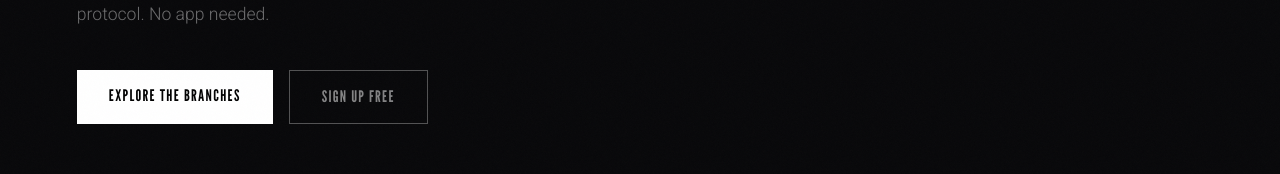
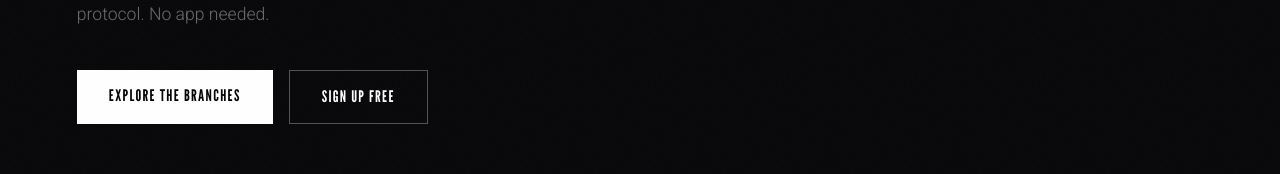
Before and after one commit to claudiokurath/sor7ed-new, a Next.js app: page / in a window 1280 px wide. Shown: the part 513-687 px from the top of the page. Built offline with nearby package versions, Linux system fonts and the light colour scheme; a web font is replaced by a local one.

Commit message:
fix: homepage buttons white

```diff
--- a/src/app/page.tsx
+++ b/src/app/page.tsx
@@ -70,7 +70,7 @@ export default function HomePage() {
             <Link href="#branches" style={{ display: 'inline-block', background: '#ffffff', color: '#000', fontFamily: 'League Gothic, sans-serif', fontSize: '1rem', letterSpacing: '0.08em', textTransform: 'uppercase', padding: '0.9rem 2rem', textDecoration: 'none' }}>
               Explore the branches
             </Link>
-            <Link href="/signup" style={{ display: 'inline-block', background: 'transparent', color: 'rgba(255,255,255,0.5)', fontFamily: 'League Gothic, sans-serif', fontSize: '1rem', letterSpacing: '0.08em', textTransform: 'uppercase', padding: '0.9rem 2rem', border: '1px solid rgba(255,255,255,0.3)', textDecoration: 'none' }}>
+            <Link href="/signup" style={{ display: 'inline-block', background: 'transparent', color: '#ffffff', fontFamily: 'League Gothic, sans-serif', fontSize: '1rem', letterSpacing: '0.08em', textTransform: 'uppercase', padding: '0.9rem 2rem', border: '1px solid rgba(255,255,255,0.3)', textDecoration: 'none' }}>
               Sign up free
             </Link>
           </div>
```
